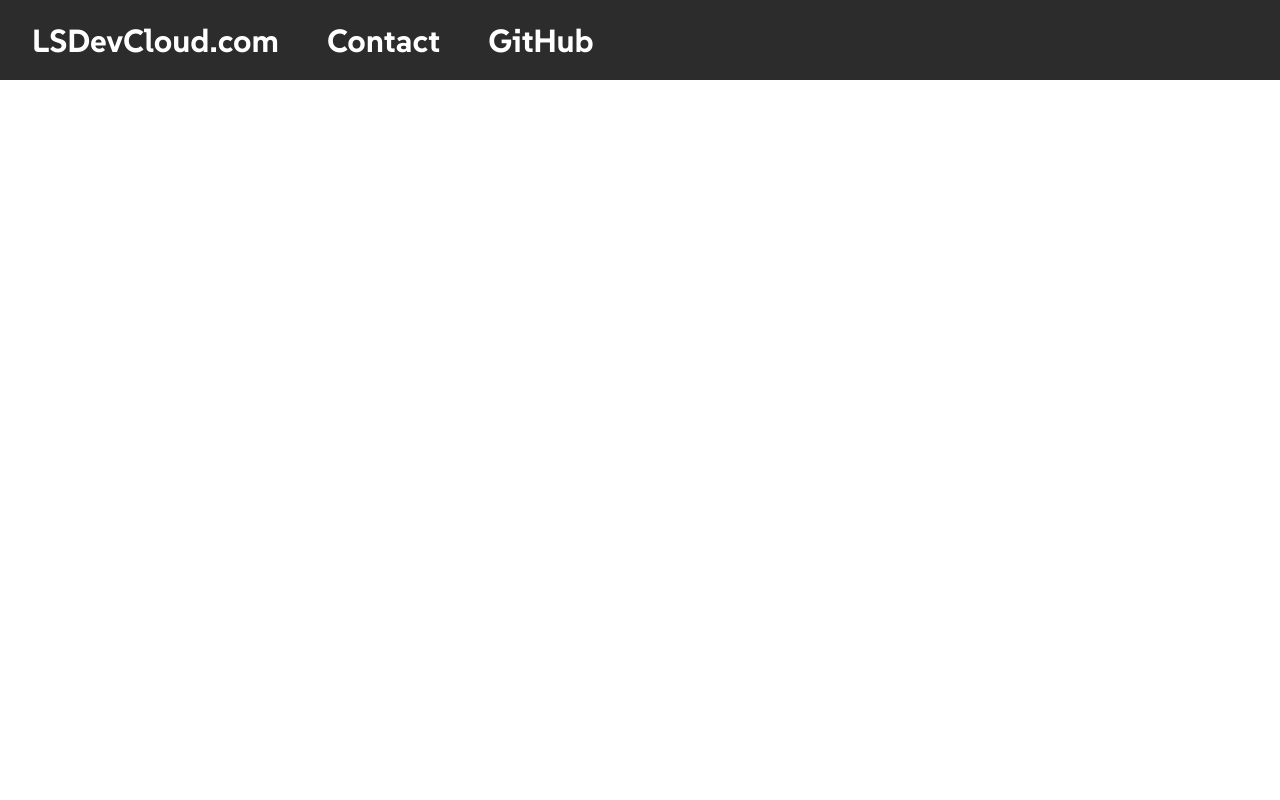
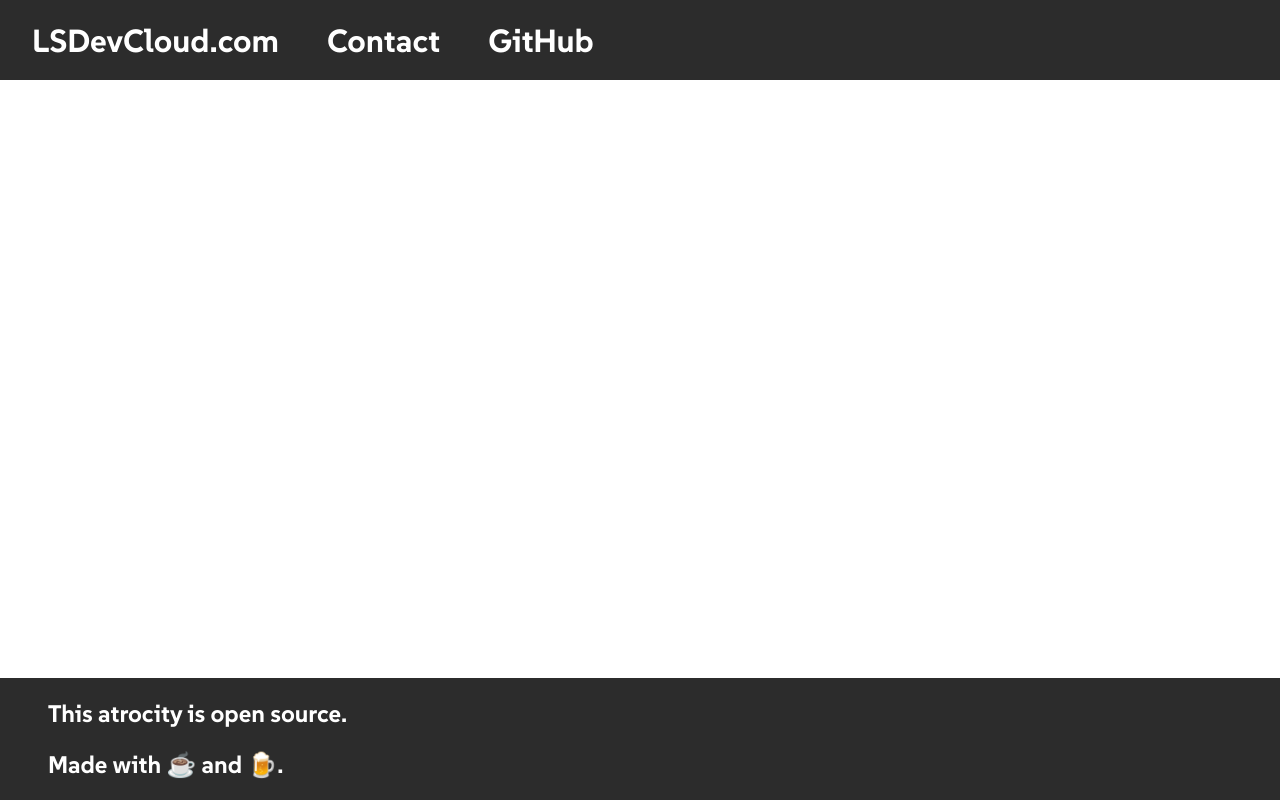
Before and after one commit to lsdevclouddotcom/homepage, a React (Vite) app: page /contact in a window 1280 px wide. Built offline with nearby package versions, Linux system fonts and the light colour scheme.

Commit message:
added footer

```diff
--- a/src/components/Footer.tsx
+++ b/src/components/Footer.tsx
@@ -1,11 +1,16 @@
 import { Component, ReactNode } from "react";
+import '../footer.css';
 
 export class Footer extends Component {
 
     render(): ReactNode {
 
         return <div id="footer">
+            <div id="footer-content">
 
+                <h2>This atrocity is <a href="https://github.com/lsdevclouddotcom/homepage">open source</a>.</h2>
+                <h2>Made with ☕ and 🍺.</h2>
+            </div>
         </div>
     }
 }
--- /dev/null
+++ b/src/footer.css
@@ -0,0 +1,11 @@
+#footer {
+    position: absolute;
+    bottom: 0;
+    width: 100%;
+    left: 0;
+    background-color: #2c2c2c;
+}
+
+#footer-content {
+    margin-left: 3rem;
+}
```
